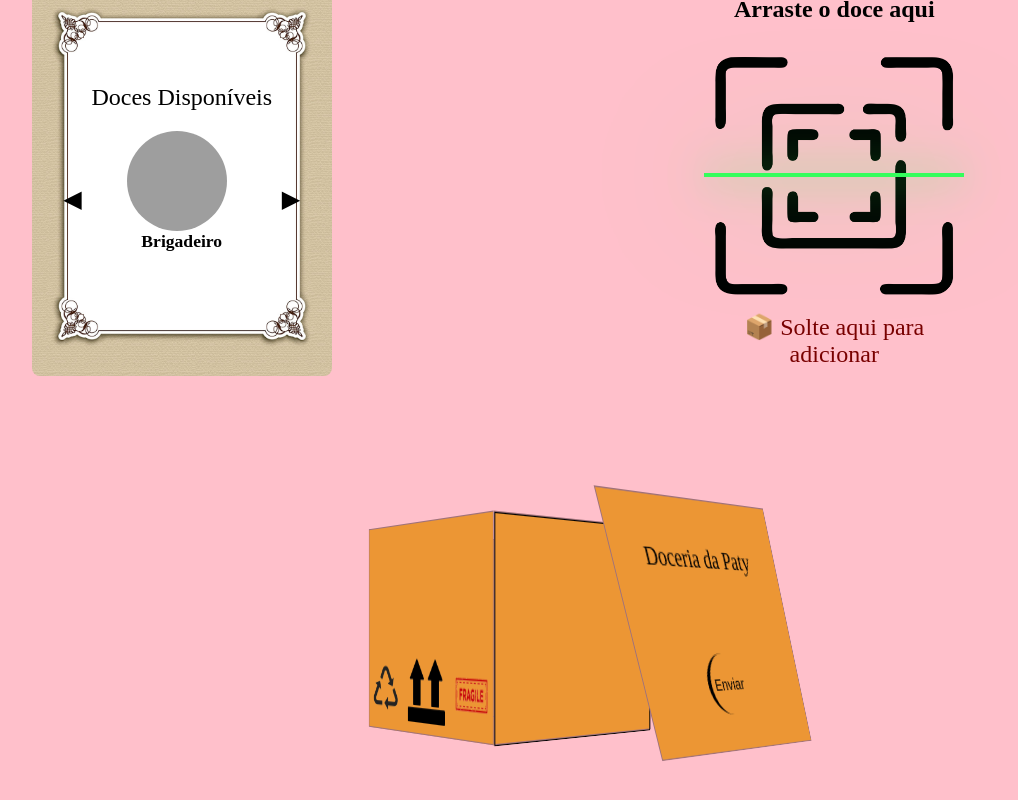
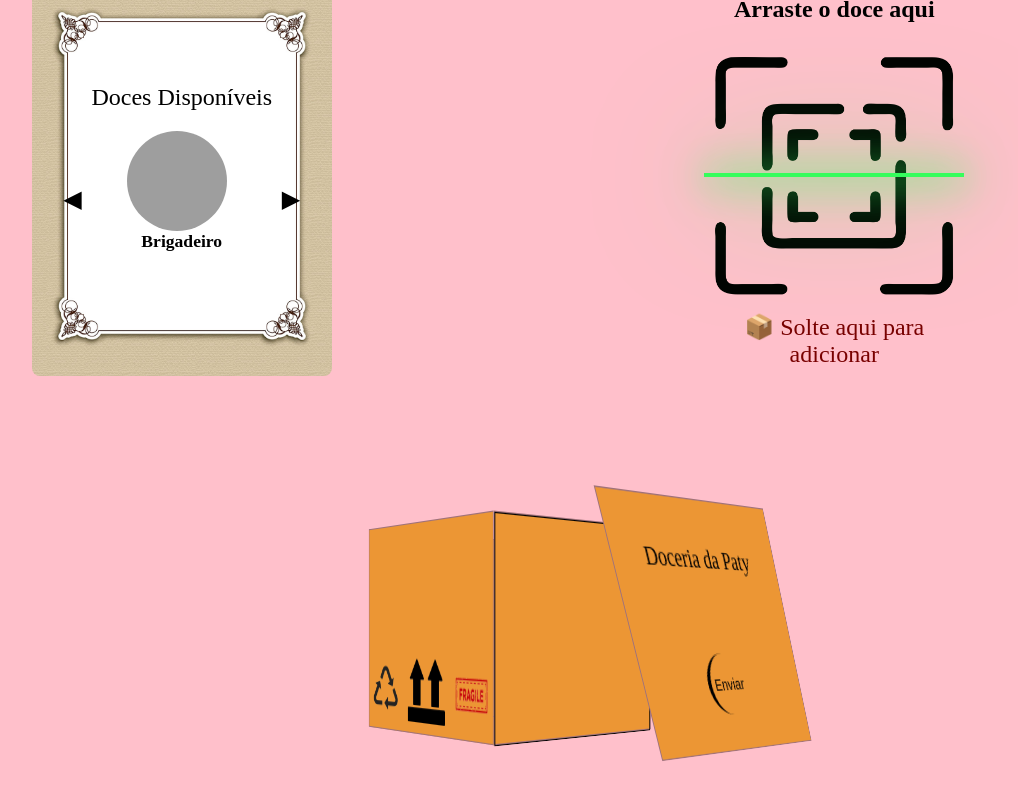
Before and after one commit to CristianoFranca1976/Page, a plain HTML site: page encomenda.html in a window 1280 px wide. Shown: the whole page, without its empty margins (132-1150 px from the left). Drawn offline with Linux system fonts and the light colour scheme; grey boxes are pictures that could not be loaded; a web font is replaced by a local one.

Commit message:
sixty adjustment

```diff
--- a/style.css
+++ b/style.css
@@ -473,8 +473,7 @@ label {
   position: relative;
   width: 300px;
   height: 260px;
-  background: url(QR_code01.png);
-  background-size: 400px;
+
 }
 .scan .qrcode::before {
   content: "";
@@ -482,8 +481,7 @@ label {
   top: 0;
   left: 0;
   width: 100%;
-  background: url(QR_Code02.png);
-  background-size: 400px;
+
   overflow: hidden;
   animation: animate 4s ease-in-out infinite;
 }
@@ -506,6 +504,7 @@ label {
   width: calc(100% - 40px);
   height: 4px;
   background: #35fd5c;
+  box-shadow: 2px 2px 35px #35fd5c ;
   filter: drop-shadow(0 0 20px #35fd5c) drop-shadow(0 0 60px #35fd5c);
   animation: animateline 4s ease-in-out infinite;
 }
```
